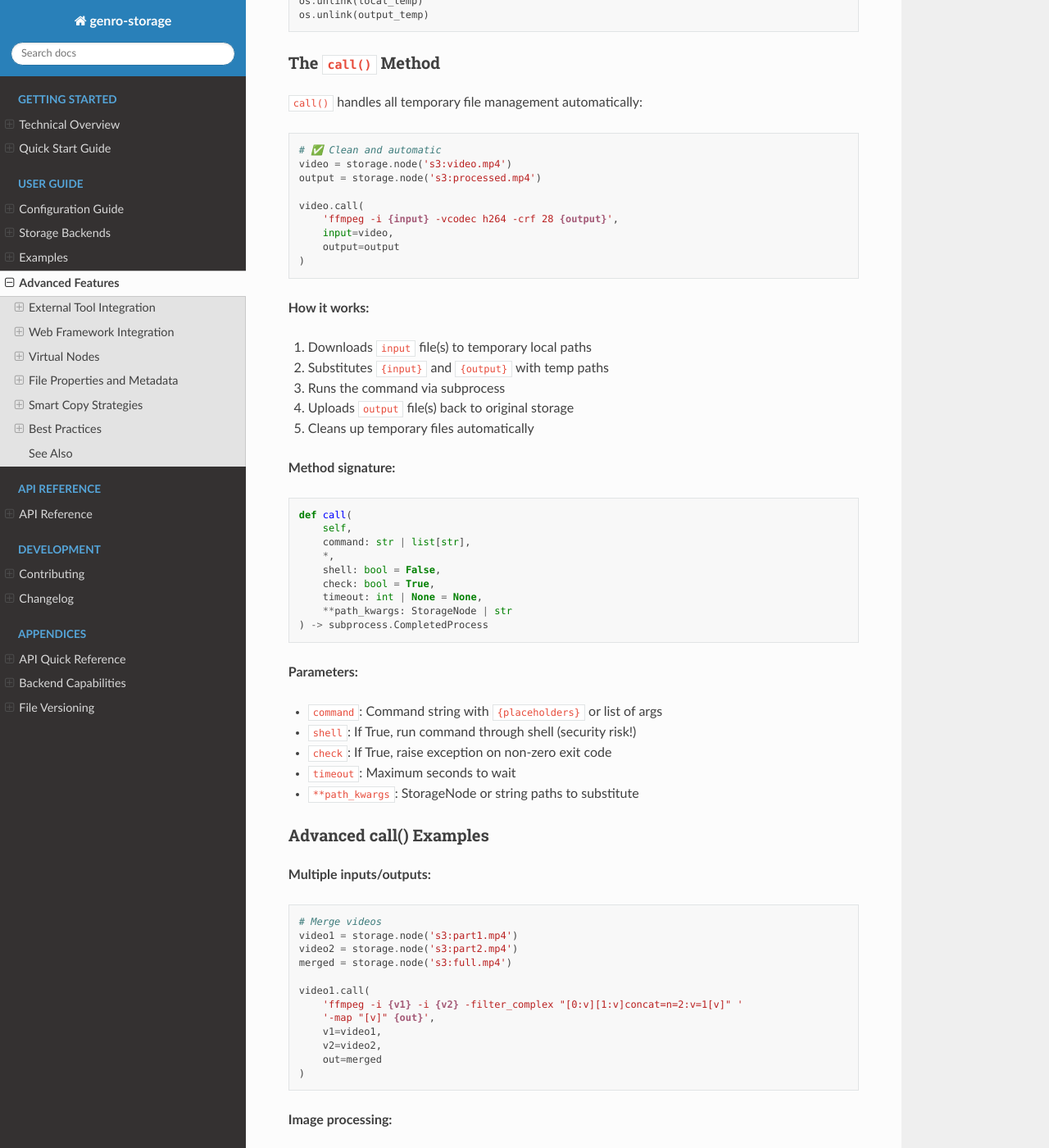
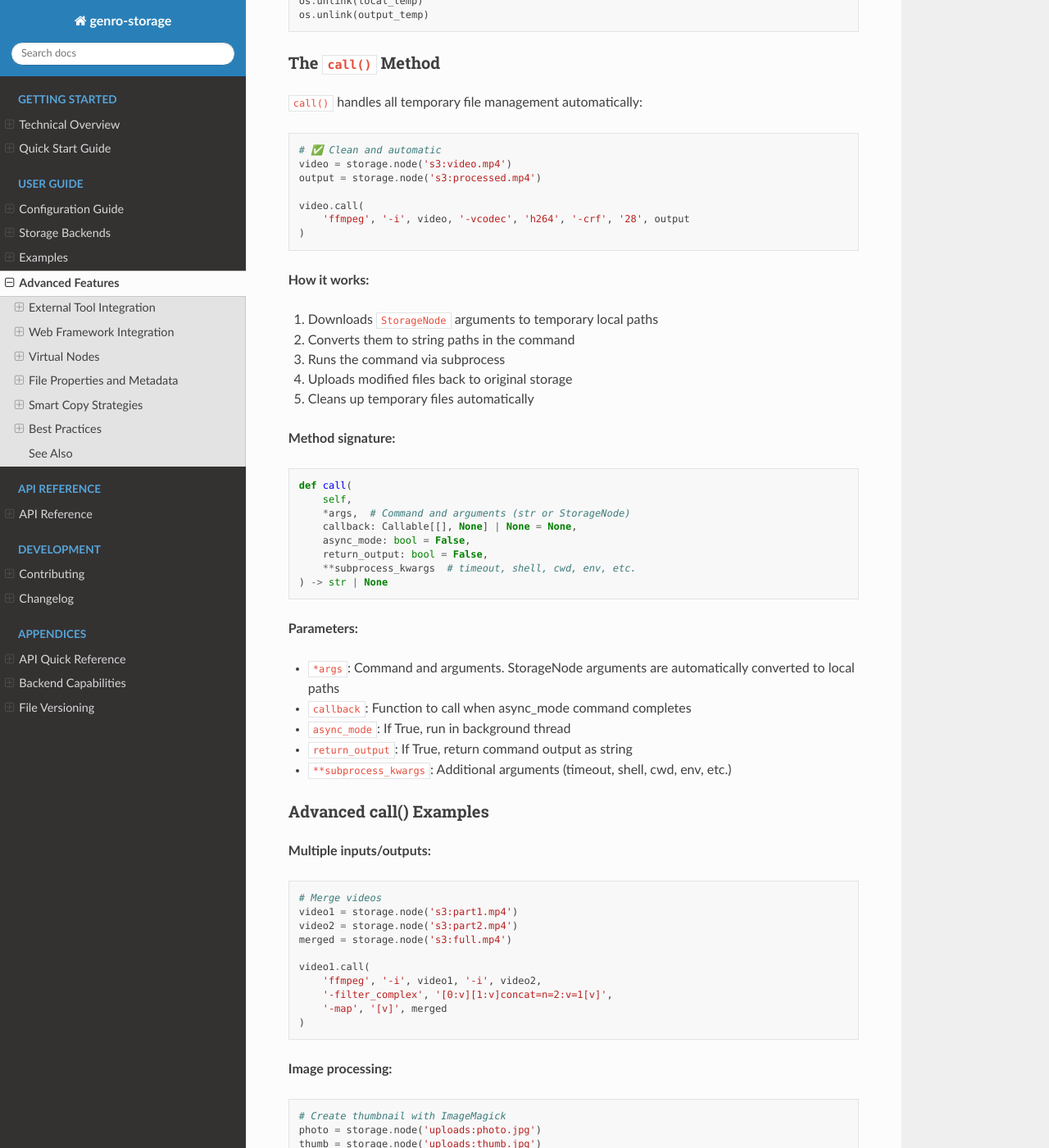
Before and after one commit to genropy/genro-storage, a Sphinx documentation site: the page built from docs/advanced.rst, in a window 1280 px wide and 1400 px high, scrolled down 862 px. Shown: the whole window at 82% size. Built offline with Sphinx 7.4.7 and the Read the Docs theme 3.1.0, drawn with Linux system fonts in a browser that asks for light colours; some of the changed text lies outside the part shown.

Commit message:
docs: Comprehensive documentation fixes and improvements
Critical Fixes:
- Fix versioning.rst: remove non-existent methods (rollback, write_bytes_if_changed, diff_versions)
  and replace with correct API examples using open(version=...) and write_bytes(skip_if_unchanged=True)
- Fix advanced.rst: correct call() method signature and examples from template string pattern
  to actual *args pattern (e.g., 'ffmpeg', '-i', video, '-vcodec', 'h264', output)
- Fix api_reference.rst: add missing copy() parameters (filter, skip_fn, progress, on_file, on_skip)
  with complete documentation and example patterns

Enhancements:
- Add comprehensive "Copy Parameters" section to api_reference.rst with detailed table
- Add example patterns for filtering, custom skip logic, and callbacks in api_reference.rst
- Add missing 'path' property to Properties table in api_reference.rst
- Enhance zip() description to clarify it works with files, directories, and iternode
- Add comprehensive "Create ZIP Archive" examples section to api_reference.rst
- Add "Learning with Interactive Tutorials" section to README.md with complete
  table of 8 Jupyter notebooks, quick start instructions, and links

Impact:
- Users will no longer encounter AttributeError from documented methods that don't exist
- Code examples are now accurate and can be copied without errors
- Advanced copy() features are now fully documented
- Jupyter tutorials are discoverable from main README

```diff
--- a/docs/advanced.rst
+++ b/docs/advanced.rst
@@ -54,17 +54,15 @@ The ``call()`` Method
     output = storage.node('s3:processed.mp4')
 
     video.call(
-        'ffmpeg -i {input} -vcodec h264 -crf 28 {output}',
-        input=video,
-        output=output
+        'ffmpeg', '-i', video, '-vcodec', 'h264', '-crf', '28', output
     )
 
 **How it works:**
 
-1. Downloads ``input`` file(s) to temporary local paths
-2. Substitutes ``{input}`` and ``{output}`` with temp paths
+1. Downloads ``StorageNode`` arguments to temporary local paths
+2. Converts them to string paths in the command
 3. Runs the command via subprocess
-4. Uploads ``output`` file(s) back to original storage
+4. Uploads modified files back to original storage
 5. Cleans up temporary files automatically
 
 **Method signature:**
@@ -73,21 +71,20 @@ The ``call()`` Method
 
     def call(
         self,
-        command: str | list[str],
-        *,
-        shell: bool = False,
-        check: bool = True,
-        timeout: int | None = None,
-        **path_kwargs: StorageNode | str
-    ) -> subprocess.CompletedProcess
+        *args,  # Command and arguments (str or StorageNode)
+        callback: Callable[[], None] | None = None,
+        async_mode: bool = False,
+        return_output: bool = False,
+        **subprocess_kwargs  # timeout, shell, cwd, env, etc.
+    ) -> str | None
 
 **Parameters:**
 
-- ``command``: Command string with ``{placeholders}`` or list of args
-- ``shell``: If True, run command through shell (security risk!)
-- ``check``: If True, raise exception on non-zero exit code
-- ``timeout``: Maximum seconds to wait
-- ``**path_kwargs``: StorageNode or string paths to substitute
+- ``*args``: Command and arguments. StorageNode arguments are automatically converted to local paths
+- ``callback``: Function to call when async_mode command completes
+- ``async_mode``: If True, run in background thread
+- ``return_output``: If True, return command output as string
+- ``**subprocess_kwargs``: Additional arguments (timeout, shell, cwd, env, etc.)
 
 Advanced call() Examples
 ~~~~~~~~~~~~~~~~~~~~~~~~~
@@ -102,11 +99,9 @@ Advanced call() Examples
     merged = storage.node('s3:full.mp4')
 
     video1.call(
-        'ffmpeg -i {v1} -i {v2} -filter_complex "[0:v][1:v]concat=n=2:v=1[v]" '
-        '-map "[v]" {out}',
-        v1=video1,
-        v2=video2,
-        out=merged
+        'ffmpeg', '-i', video1, '-i', video2,
+        '-filter_complex', '[0:v][1:v]concat=n=2:v=1[v]',
+        '-map', '[v]', merged
     )
 
 **Image processing:**
@@ -118,9 +113,7 @@ Advanced call() Examples
     thumb = storage.node('uploads:thumb.jpg')
 
     photo.call(
-        ['convert', '{input}', '-resize', '200x200', '-quality', '85', '{output}'],
-        input=photo,
-        output=thumb
+        'convert', photo, '-resize', '200x200', '-quality', '85', thumb
     )
 
 **Document conversion:**
@@ -132,9 +125,7 @@ Advanced call() Examples
     pdf = storage.node('docs:report.pdf')
 
     doc.call(
-        'pandoc {input} -o {output} --pdf-engine=xelatex',
-        input=doc,
-        output=pdf,
+        'pandoc', doc, '-o', pdf, '--pdf-engine=xelatex',
         timeout=60  # 60 seconds max
     )
 
@@ -143,13 +134,11 @@ Advanced call() Examples
 .. code-block:: python
 
     try:
-        result = video.call(
-            'ffmpeg -i {input} {output}',
-            input=video,
-            output=output,
-            check=True  # Raises on failure
+        output_text = video.call(
+            'ffmpeg', '-i', video, output,
+            return_output=True  # Capture output
         )
-        print(f"Success! Exit code: {result.returncode}")
+        print(f"Success! Output: {output_text}")
     except subprocess.CalledProcessError as e:
         print(f"Command failed: {e.stderr}")
 
@@ -818,20 +807,20 @@ Tool Integration
 
     # ✅ Good: Handle errors
     try:
-        video.call('ffmpeg -i {input} {output}', input=video, output=result)
+        video.call('ffmpeg', '-i', video, '-codec', 'h264', result)
     except subprocess.CalledProcessError as e:
         logger.error(f"ffmpeg failed: {e.stderr}")
         # Clean up or retry
 
     # ✅ Good: Set timeouts
-    doc.call('pandoc {in} -o {out}', in=doc, out=pdf, timeout=60)
+    doc.call('pandoc', doc, '-o', pdf, timeout=60)
 
     # ❌ Bad: shell=True with user input (security risk!)
     filename = user_input  # DANGEROUS!
-    node.call(f'convert {filename} output.jpg', shell=True)
+    node.call('convert', filename, 'output.jpg', shell=True)
 
-    # ✅ Good: Use argument list with shell=False
-    node.call(['convert', filename, 'output.jpg'], shell=False)
+    # ✅ Good: Pass arguments as separate items
+    node.call('convert', filename, 'output.jpg')
 
 Web Serving
 ~~~~~~~~~~~
```
Also changed, not shown: README.md (+30 -0 lines), docs/api_reference.rst (+82 -12 lines), docs/versioning.rst (+42 -15 lines).
